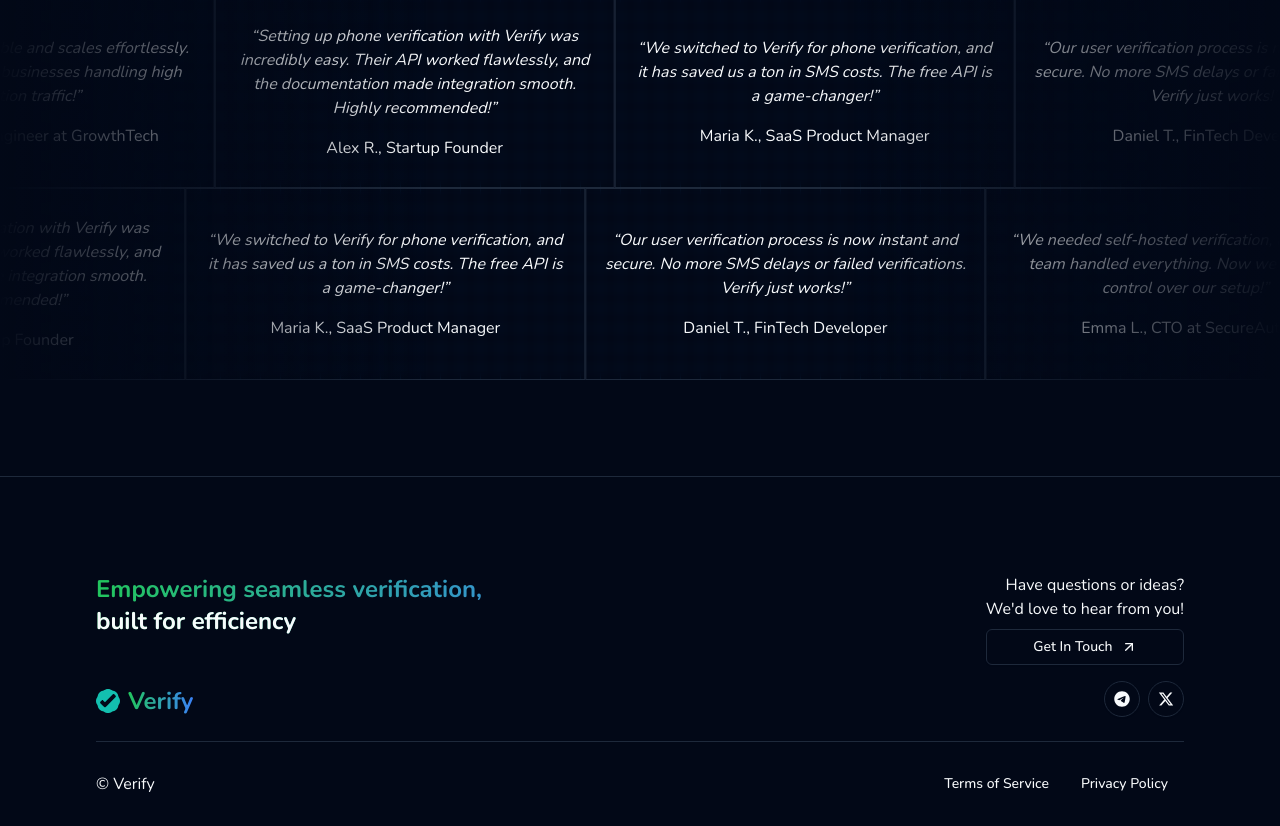
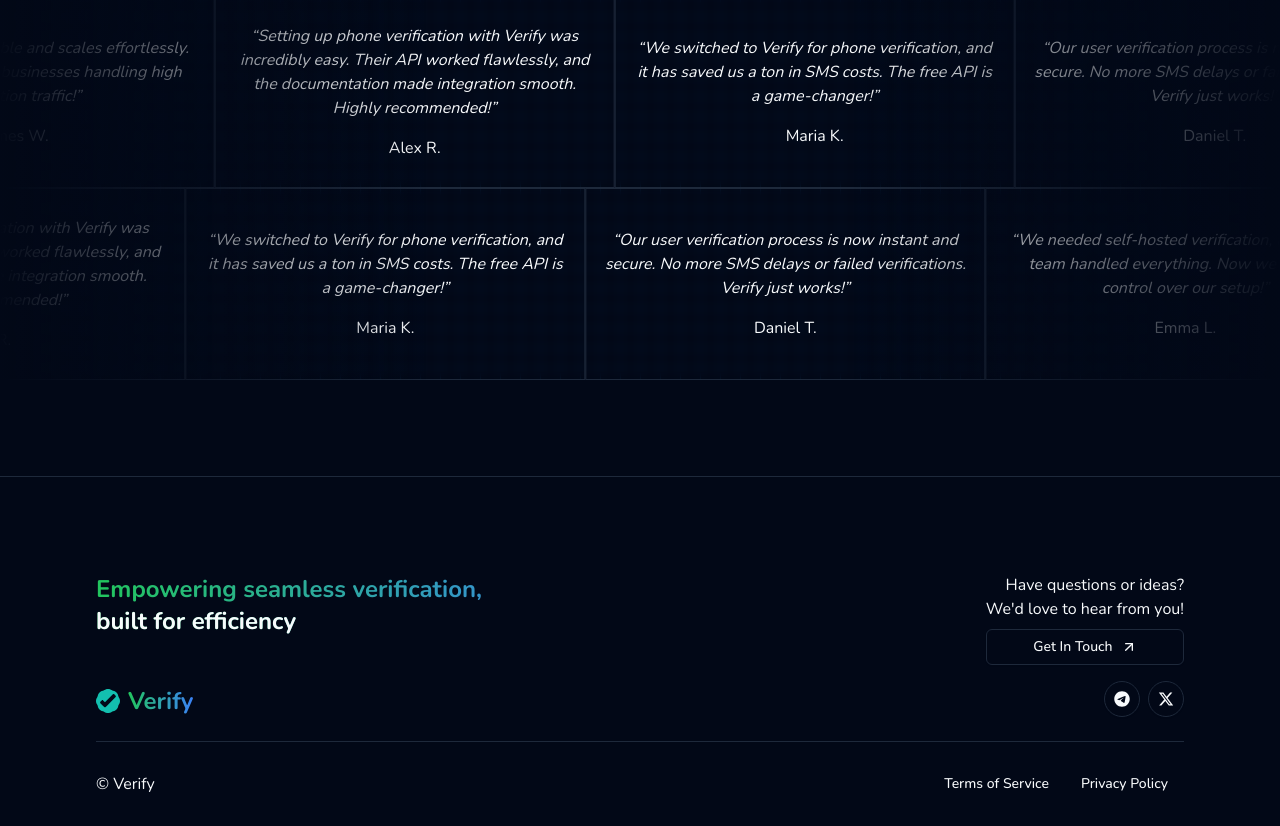
Before and after one commit to TheRealYT/otp, a React (Vite) app: page / in a window 1280 px wide. Shown: the part 3540-4366 px from the top of the page. Built offline with nearby package versions, Linux system fonts and the light colour scheme.

Commit message:
update testimonies

```diff
--- a/src/pages/home/TestimonySection.tsx
+++ b/src/pages/home/TestimonySection.tsx
@@ -2,23 +2,23 @@ import InfiniteScrolling from '@/pages/home/InfiniteScrolling.tsx';
 
 const testimonials = [
     {
-        name: 'Alex R., Startup Founder',
+        name: 'Alex R.',
         content: 'Setting up phone verification with Verify was incredibly easy. Their API worked flawlessly, and the documentation made integration smooth. Highly recommended!',
     },
     {
-        name: 'Maria K., SaaS Product Manager',
+        name: 'Maria K.',
         content: 'We switched to Verify for phone verification, and it has saved us a ton in SMS costs. The free API is a game-changer!',
     },
     {
-        name: 'Daniel T., FinTech Developer',
+        name: 'Daniel T.',
         content: 'Our user verification process is now instant and secure. No more SMS delays or failed verifications. Verify just works!',
     },
     {
-        name: 'Emma L., CTO at SecureAuth',
+        name: 'Emma L.',
         content: 'We needed self-hosted verification, and Verify’s team handled everything. Now we have full control over our setup!',
     },
     {
-        name: 'James W., Lead Engineer at GrowthTech',
+        name: 'James W.',
         content: 'The API is super flexible and scales effortlessly. The best solution for businesses handling high verification traffic!',
     },
 ];
```
